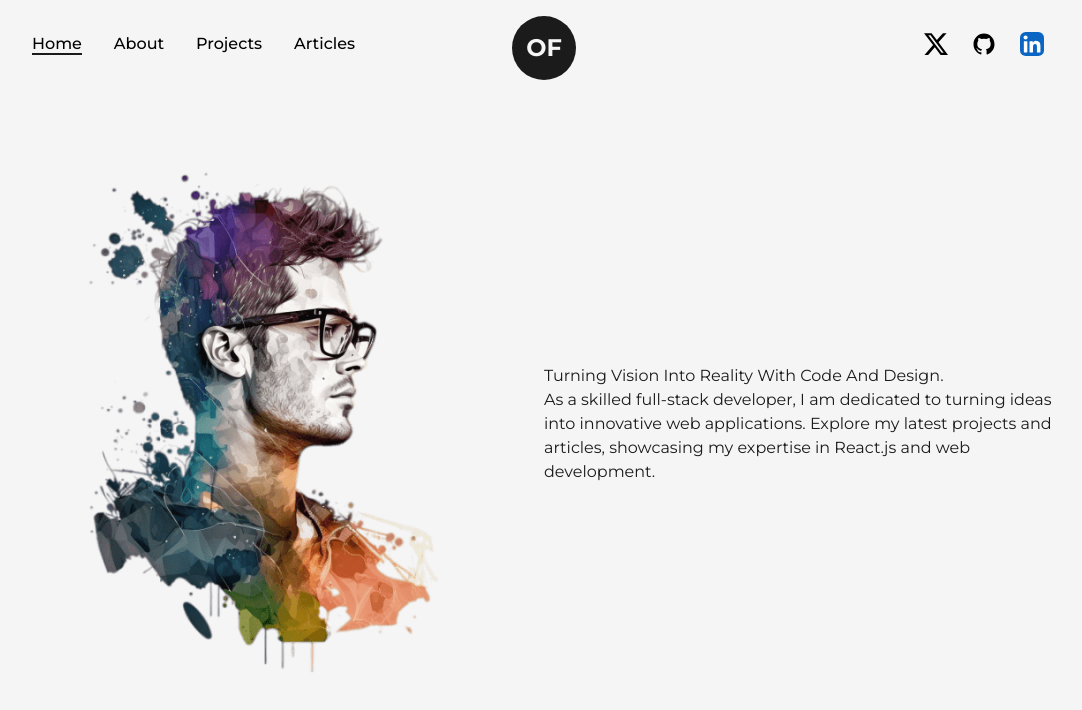
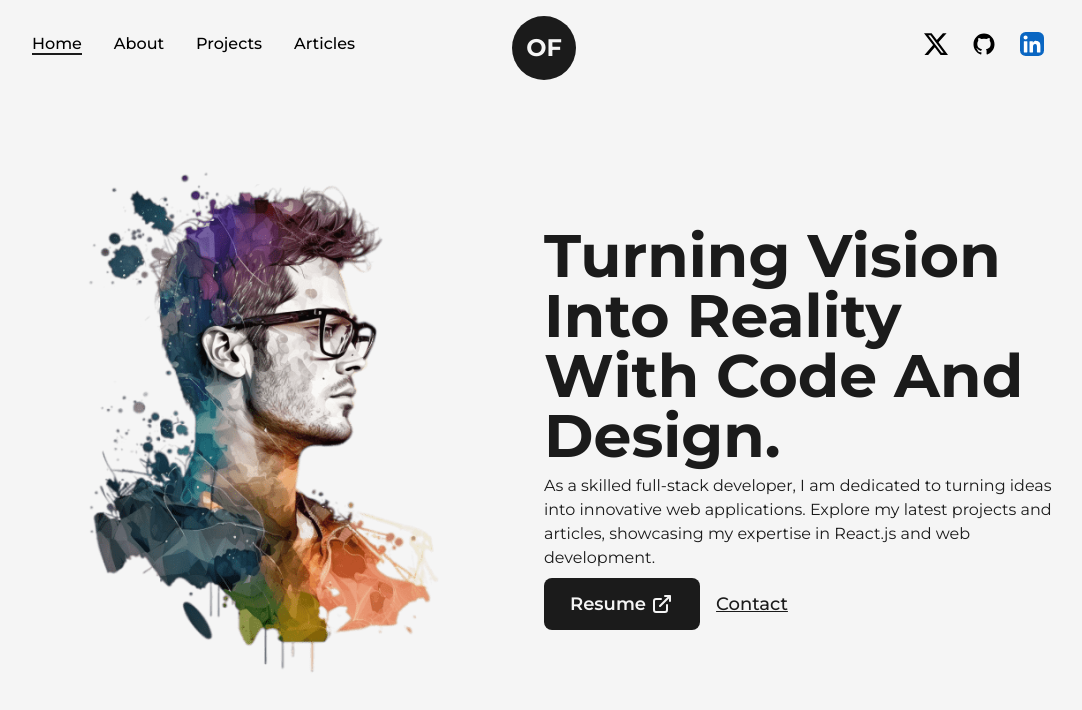
Before and after one commit to theomarfarid/react-portfolio, a Next.js app: page / in a window 1280 px wide. Shown: the top 710 px of the page, without its empty margins (96-1178 px from the left). Built offline with nearby package versions, Linux system fonts and the light colour scheme.

Commit message:
Created ainmated text component

```diff
--- /dev/null
+++ b/src/components/AnimatedText.js
@@ -0,0 +1,48 @@
+import { motion } from 'framer-motion'
+
+const quote = {
+    initial: {},
+    animate: {
+        transition: {
+            delay: 0.5,
+            staggerChildren: 0.08,
+        }
+    }
+}
+
+const singleWord = {
+    initial: {
+        opacity: 0,
+        y: 50,
+    },
+    animate: {
+        opacity: 1,
+        y: 0,
+        transition: {
+            duration: 1,
+        }
+    }
+}
+
+export default function AnimatedText({ text, className = '' }) {
+    return (
+        <div className='w-full mx-auto py-2 flex items-center justify-center text-center overflow-hidden'>
+            <motion.h1 className={`inline-block w-full text-dark font-bold capitalize text-6xl ${className}`}
+                variants={quote}
+                initial='initial'
+                animate='animate'
+            >
+                {
+                    text.split(' ').map((word, index) =>
+                        <motion.span key={word + '-' + index}
+                            className="inline-block"
+                            variants={singleWord}
+                        >
+                            {word}&nbsp;
+                        </motion.span>
+                    )
+                }
+            </motion.h1>
+        </div>
+    )
+}
--- a/src/pages/index.js
+++ b/src/pages/index.js
@@ -1,6 +1,9 @@
 import Layout from "@/components/Layout";
 import Image from 'next/image'
 import profilePic from '../../public/images/profile/developer-pic-1.png'
+import AnimatedText from "@/components/AnimatedText";
+import Link from "next/link";
+import { LinkArrow } from "@/components/icons";
 
 export default function Home() {
   return (
@@ -10,10 +13,21 @@
           <div className="w-1/2">
             <Image src={profilePic} alt='Omar Farid' className='w-full h-auto' />
           </div>
-          <div className="w-1/2">
-            <h1>Turning Vision Into Reality With Code And Design.</h1>
+          <div className="w-1/2 flex flex-col items-center self-center">
+            <AnimatedText text='Turning Vision Into Reality With Code And Design.' className="!text-left" />
             <p>As a skilled full-stack developer, I am dedicated to turning ideas into innovative web applications.
               Explore my latest projects and articles, showcasing my expertise in React.js and web development.</p>
+            <div className="flex items-center self-start mt-2">
+              <Link href='/resume.pdf'
+                target="_blank"
+                download={true}
+                className="flex items-center bg-dark text-light p-2.5 px-6 rounded-lg text-lg font-semibold
+                border-2 border-transparent hover:bg-light hover:text-dark hover:border-dark">
+                Resume<LinkArrow className={'w-6 ml-1'} />
+              </Link>
+              <Link href='mailto:omarfarid222@gmail.com' target={'_blank'}
+              className="ml-4 text-lg font-medium capitalize text-dark underline" >Contact</Link>
+            </div>
           </div>
         </div>
       </Layout>
```
Also changed, not shown: 2 other files (tests, documents, lock files or other folders).
